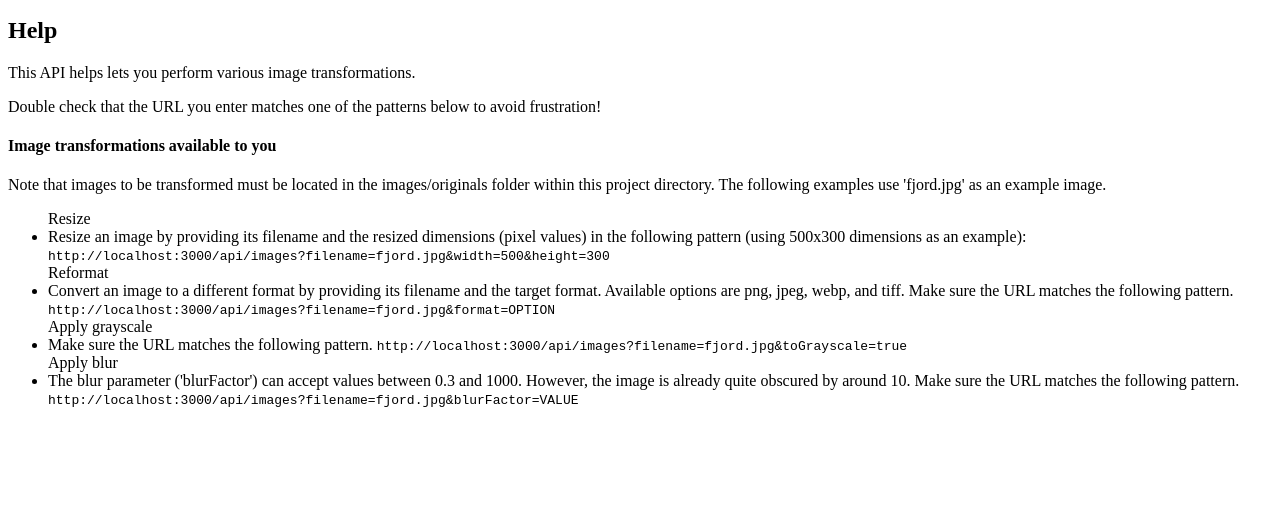
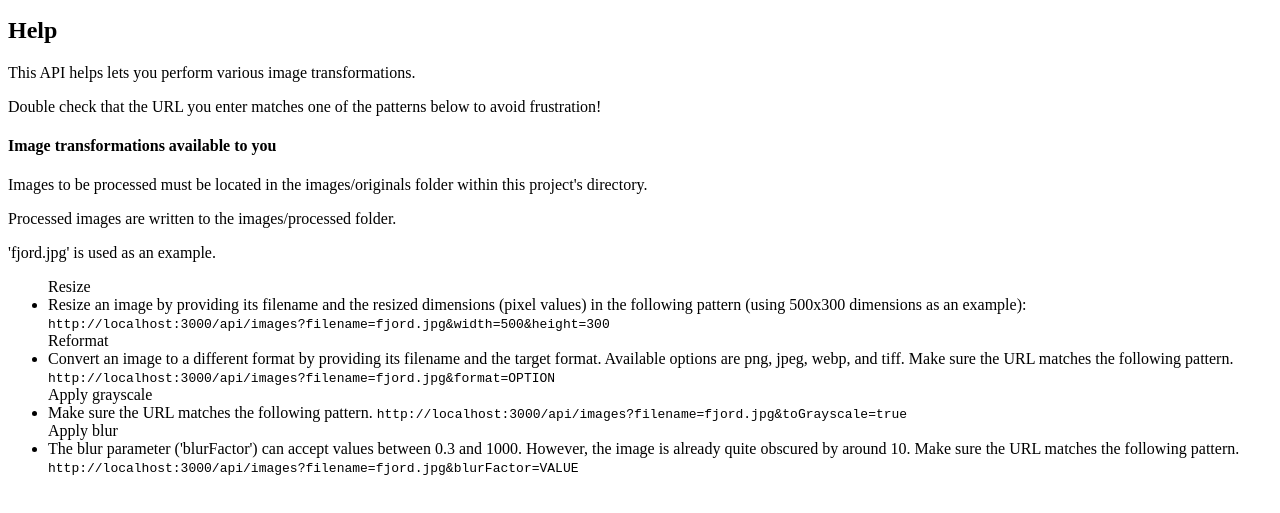
Before and after one commit to dominicva/image-processing-api, a website: page src/client/index.html in a window 1280 px wide. Shown: the part 105-618 px from the top of the page. Drawn offline with Linux system fonts and the light colour scheme.

Commit message:
Chore: help instructions edits

```diff
--- a/src/client/index.html
+++ b/src/client/index.html
@@ -19,10 +19,11 @@
     </p>
     <h4>Image transformations available to you</h4>
     <p>
-      Note that images to be transformed must be located in the images/originals
-      folder within this project directory. The following examples use
-      'fjord.jpg' as an example image.
+      Images to be processed must be located in the images/originals folder
+      within this project's directory.
     </p>
+    <p>Processed images are written to the images/processed folder.</p>
+    <p>'fjord.jpg' is used as an example.</p>
     <ul>
       <label for="resize">
         Resize
```
